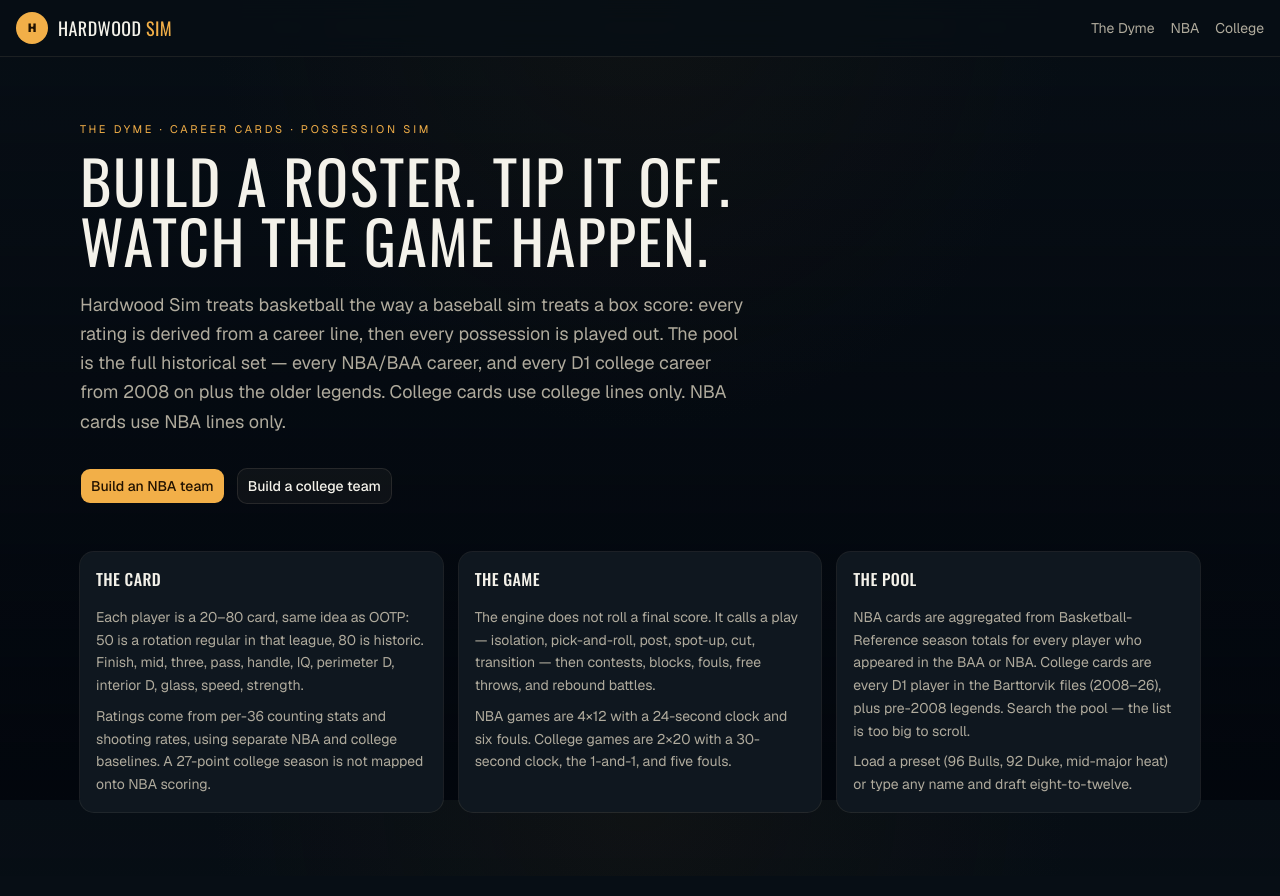
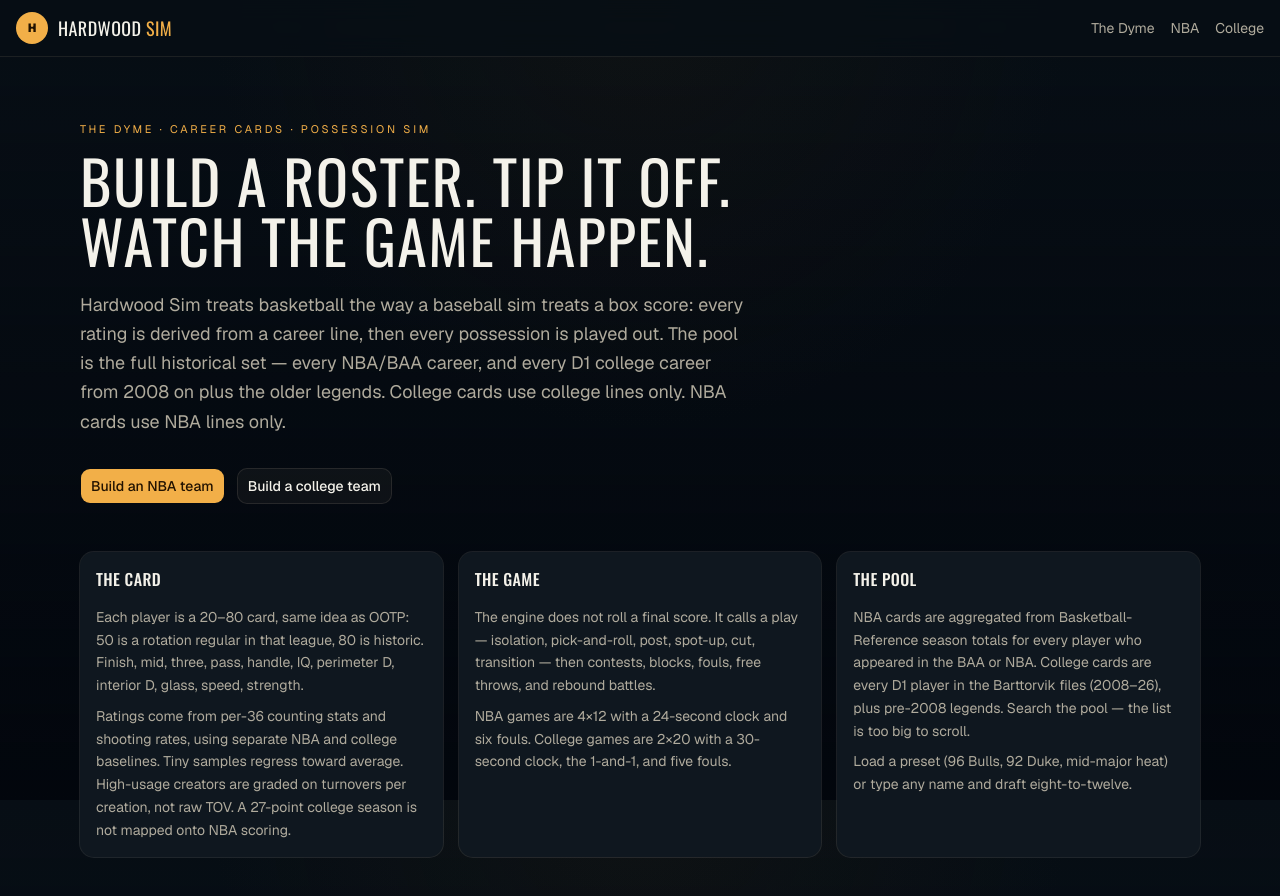
Before and after one commit to Cloutgenie/hardwood-web, a Next.js app: page / in a window 1280 px wide. Shown: the top 896 px of the page. Built offline with nearby package versions, Linux system fonts and the light colour scheme.

Commit message:
Explain sample-size regression and usage-adjusted handle on the card.

```diff
--- a/app/page.tsx
+++ b/app/page.tsx
@@ -40,7 +40,9 @@
             </p>
             <p>
               Ratings come from per-36 counting stats and shooting rates, using separate NBA and
-              college baselines. A 27-point college season is not mapped onto NBA scoring.
+              college baselines. Tiny samples regress toward average. High-usage creators are graded
+              on turnovers per creation, not raw TOV. A 27-point college season is not mapped onto
+              NBA scoring.
             </p>
           </CardContent>
         </Card>
```
